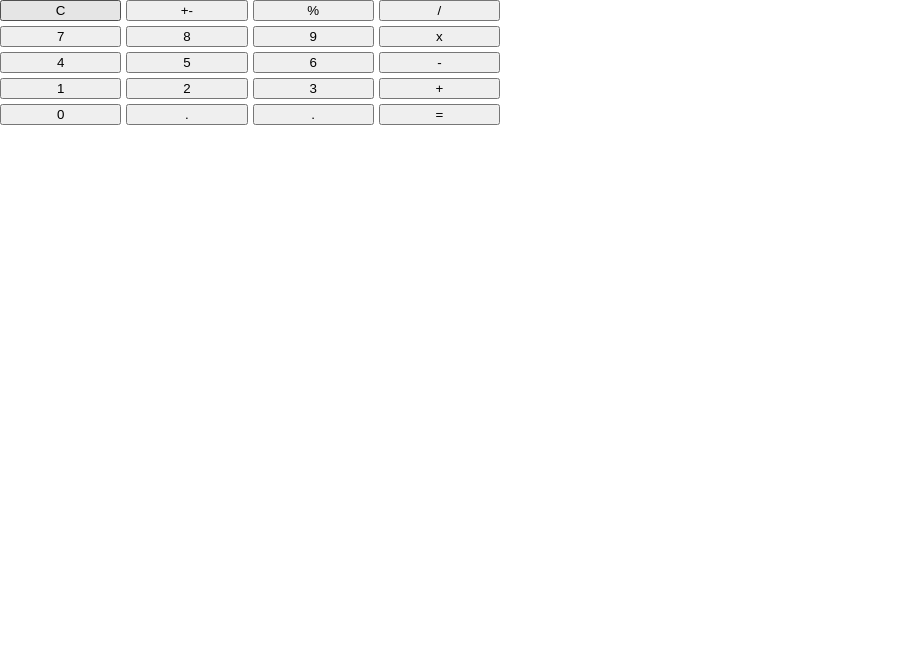
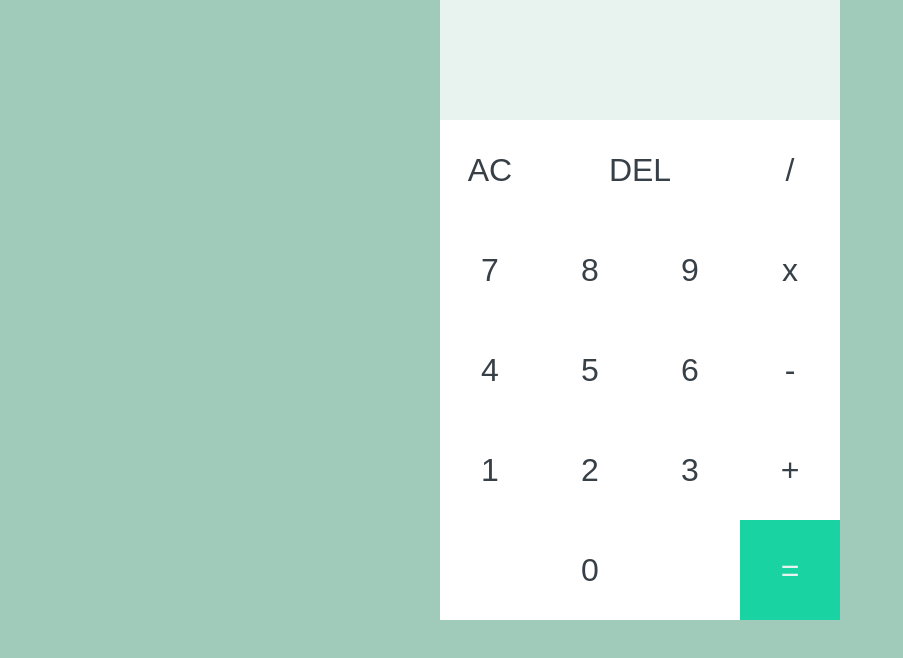
Before and after one commit to kovacsmarkakos/react-calculator-app, a React (Create React App) app: page / in a window 1280 px wide. Shown: the top 658 px of the page, without its empty margins (0-903 px from the left). Built offline with nearby package versions, Linux system fonts and the light colour scheme.

Commit message:
styled and simplified the components

```diff
--- a/src/App.css
+++ b/src/App.css
@@ -1,35 +1,79 @@
-html {
-  box-sizing: border-box;
-  font-size: 16px;
+:root {
+  --light: #e8f3ef;
+  --dark: #373f47;
+  --accent: #19d4a2;
 }
 
-*, *:before, *:after {
-  box-sizing: inherit;
-}
-
-body, h1, h2, h3, h4, h5, h6, p, ol, ul {
-  margin: 0;
-  padding: 0;
+*, *::before, *::after {
+  box-sizing: border-box;
+  font-family: Gotham Rounded, sans-serif;
   font-weight: normal;
 }
 
-ol, ul {
-  list-style: none;
+body {
+  padding: 0;
+  margin: 0;
+  background:  #a0cbbb;
+  font-size: 1.5rem;
 }
 
-img {
-  max-width: 100%;
-  height: auto;
+h1 {
+  margin: 0;
+  padding: 0;
 }
 
 .app {
-  width: 500px;
+  width: 0 auto;
+  min-height: 100vh;
 }
 
 .button-container {
   display: grid;
-  grid-template-columns: repeat(4, 1fr);
-  grid-template-rows: repeat(5, 1fr);
-  grid-column-gap: 5px;
-  grid-row-gap: 5px;
+  justify-content: center;
+  align-content: center;
+  grid-template-columns: repeat(4, 100px);
+  grid-template-rows: minmax(120px, auto) repeat(5, 100px);
+  color: var(--dark);
 }
+
+.button-container > button {
+  cursor: pointer;
+  font-size: 2rem;
+  border: none;
+  outline: none;
+  background-color: #fff;
+  color: var(--dark);
+}
+
+.button-container > button:hover {
+  background-color: var(--light);
+}
+
+.output {
+  grid-column: 1 / -1;
+  background-color: var(--light);
+  display: flex;
+  align-items: flex-end;
+  justify-content: space-around;
+  flex-direction: column;
+  padding: 0px 10px;
+  word-wrap: break-word;
+  word-break: break-all;
+}
+
+.span-two {
+  grid-column: span 2;
+}
+
+.span-three {
+  grid-column: span 3;
+}
+
+#equal {
+  background-color: var(--accent);
+  color: var(--light);
+}
+
+#equal:hover {
+  background-color: #15a57f;
+}
--- a/src/App.js
+++ b/src/App.js
@@ -1,6 +1,5 @@
 import React, { useState } from 'react'
-import Input from './components/Input'
-import Display from './components/Display'
+import Calculator from './components/Calculator'
 import './App.css';
 
 function App() {
@@ -9,8 +8,7 @@ function App() {
   const [operation, setOperation] = useState("")
   return (
     <div className="app">
-      <Display input={input} />
-      <Input
+      <Calculator
         input={input}
         setInput={setInput}
         operand={operand}
--- /dev/null
+++ b/src/components/Calculator.js
@@ -0,0 +1,68 @@
+import React from 'react';
+
+const Calculator = ({ input, setInput, operand, setOperand, operation, setOperation }) => {
+  const inputHandler = (e) => {
+    setInput(appendNumber(e.target.value))
+  }
+
+  const appendNumber = (number) => {
+    return input + number
+  }
+
+  const operationHandler = (e) => {
+    setOperation(e.target.value)
+    setOperand(input)
+    setInput("")
+  }
+
+  const calculate = () => {
+    let computation
+    const prev = parseFloat(input)
+    const current = parseFloat(operand)
+    if (isNaN(prev) || isNaN(current)) return
+    switch (operation) {
+      case '+':
+        computation = prev + current
+        break
+      case '-':
+        computation = current - prev
+        break
+      case '*':
+        computation = prev * current
+        break
+      case '/':
+        computation = current / prev
+        break
+      default:
+        return
+    }
+    console.log(computation)
+  }
+
+  return (
+    <div className="button-container">
+      <div class="output">
+        <h1>{input}</h1>
+      </div>
+      <button >AC</button>
+      <button className="span-two">DEL</button>
+      <button onClick={operationHandler} value="/" >/</button>
+      <button onClick={inputHandler} value="7" >7</button>
+      <button onClick={inputHandler} value="8" >8</button>
+      <button onClick={inputHandler} value="9" >9</button>
+      <button onClick={operationHandler} value="*" >x</button>
+      <button onClick={inputHandler} value="4" >4</button>
+      <button onClick={inputHandler} value="5" >5</button>
+      <button onClick={inputHandler} value="6" >6</button>
+      <button onClick={operationHandler} value="-" >-</button>
+      <button onClick={inputHandler} value="1" >1</button>
+      <button onClick={inputHandler} value="2" >2</button>
+      <button onClick={inputHandler} value="3" >3</button>
+      <button onClick={operationHandler} value="+" >+</button>
+      <button className="span-three" onClick={inputHandler} value="0" >0</button>
+      <button id="equal" onClick={calculate} >=</button>
+    </div>
+  )
+}
+
+export default Calculator
--- a/src/components/Display.js
+++ /dev/null
@@ -1,9 +0,0 @@
-import React from 'react';
-
-const Display = ({ input, operand }) => {
-  return (
-    <h1>{input}</h1>
-  )
-}
-
-export default Display
--- a/src/components/Input.js
+++ /dev/null
@@ -1,68 +0,0 @@
-import React from 'react';
-
-const Input = ({ input, setInput, operand, setOperand, operation, setOperation }) => {
-  const inputHandler = (e) => {
-    setInput(appendNumber(e.target.value))
-  }
-
-  const appendNumber = (number) => {
-    return input + number
-  }
-
-  const operationHandler = (e) => {
-    setOperation(e.target.value)
-    setOperand(input)
-    setInput("")
-  }
-
-  const calculate = () => {
-    let computation
-    const prev = parseFloat(input)
-    const current = parseFloat(operand)
-    if (isNaN(prev) || isNaN(current)) return
-    switch (operation) {
-      case '+':
-        computation = prev + current
-        break
-      case '-':
-        computation = current - prev
-        break
-      case '*':
-        computation = prev * current
-        break
-      case '/':
-        computation = current / prev
-        break
-      default:
-        return
-    }
-    console.log(computation)
-  }
-
-  return (
-    <div className="button-container">
-      <button className="button">C</button>
-      <button className="button">+-</button>
-      <button className="button">%</button>
-      <button onClick={operationHandler} value="/" className="button">/</button>
-      <button onClick={inputHandler} value="7" className="button">7</button>
-      <button onClick={inputHandler} value="8" className="button">8</button>
-      <button onClick={inputHandler} value="9" className="button">9</button>
-      <button onClick={operationHandler} value="*" className="button">x</button>
-      <button onClick={inputHandler} value="4" className="button">4</button>
-      <button onClick={inputHandler} value="5" className="button">5</button>
-      <button onClick={inputHandler} value="6" className="button">6</button>
-      <button onClick={operationHandler} value="-" className="button">-</button>
-      <button onClick={inputHandler} value="1" className="button">1</button>
-      <button onClick={inputHandler} value="2" className="button">2</button>
-      <button onClick={inputHandler} value="3" className="button">3</button>
-      <button onClick={operationHandler} value="+" className="button">+</button>
-      <button onClick={inputHandler} value="0" className="button">0</button>
-      <button className="button">.</button>
-      <button className="button">.</button>
-      <button onClick={calculate} className="button">=</button>
-    </div>
-  )
-}
-
-export default Input
```
